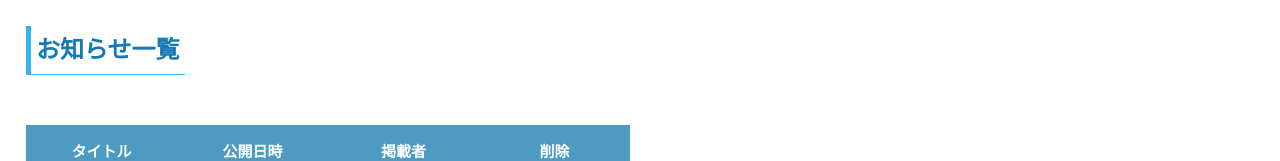
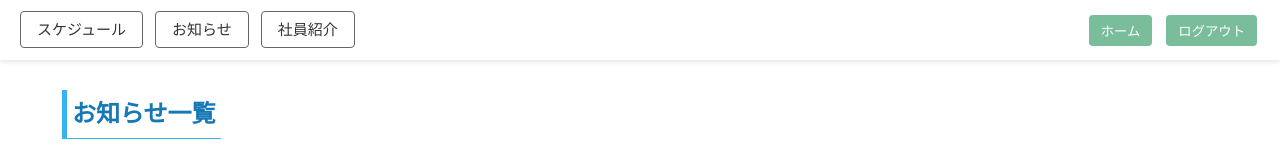
Before and after one commit to username123-debug/office-front, a Vue app: page /notice in a window 1280 px wide. Shown: the top 161 px of the page. Built offline with nearby package versions, Linux system fonts and the light colour scheme; no server answers.

Commit message:
app.vue整合(一度初期ログイン状態がtrueになる)

```diff
--- a/src/App.vue
+++ b/src/App.vue
@@ -1,6 +1,86 @@
-<!-- <template>
-  <div>
-    <header class="app-header">
+<script setup>
+import { onMounted, onUnmounted, ref, computed } from 'vue'
+import { useRoute, useRouter } from 'vue-router'
+import axios from 'axios'
+
+const router = useRouter()
+const route = useRoute()
+
+// ログイン状態を管理
+// 初期ログイン状態false
+// 初期値：trueにしてログイン状態をスキップ
+const isLoggedIn = ref(true)
+
+// 現在のページがスケジュール関連ページかを判定
+const isSchedulePage = computed(() =>
+  route.path.startsWith('/schedule') ||
+  route.path.startsWith('/overview') ||
+  route.path.startsWith('/calendar')
+)
+
+// 現在のページがログインページ（"/"）かを判定
+const isLoginPage = computed(() => route.path === '/')
+
+// サイドバー検索用キーワード
+const keyword = ref('')
+
+// 検索ボタンクリック時の遷移処理（名前で検索）
+const goSearch = () => {
+  router.push({ path: '/overview', query: { keyword: keyword.value } })
+}
+
+// ホームボタンクリック時の遷移処理
+const goHome = () => {
+  router.push({ name: 'Introduce' })
+}
+
+// ログアウトボタンクリック時の遷移処理
+const logout = () => {
+  router.push({ name: 'Login' })
+}
+
+// ブラウザバック検知用フラグ
+let firstLoad = true
+
+// ログイン成功時の処理
+function onLoginSuccess() {
+  isLoggedIn.value = true
+  router.push('/top') // ← ログイン後にTopPageへリダイレクト
+}
+
+// 初回読み込み時のブラウザバック対策
+onMounted(() => {
+  window.onpopstate = async () => {
+    if (!firstLoad) {
+      alert('ブラウザバックを検出しました。ログアウトします。')
+      try {
+        await axios.post('/logout', null, { withCredentials: true })
+      } catch (e) {
+        console.warn('ログアウト時エラー', e)
+      }
+      isLoggedIn.value = false
+      router.replace('/')
+    }
+    firstLoad = false
+  }
+})
+
+// ページ破棄時にリスナー解除
+onUnmounted(() => {
+  window.onpopstate = null
+})
+</script>
+
+<template>
+  <!-- ログイン前：ログインページ（login componentを描画） -->
+  <RouterView v-if="!isLoggedIn" v-slot="{ Component }">
+    <component :is="Component" @login-success="onLoginSuccess" />
+  </RouterView>
+
+  <!-- ログイン後：レイアウト付き全体画面 -->
+  <div v-else class="with-header">
+    <!-- ログインページ以外でヘッダーを表示 -->
+    <header v-if="!isLoginPage" class="app-header">
       <nav class="main-nav">
         <router-link to="/schedule">スケジュール</router-link>
         <router-link to="/notice">お知らせ</router-link>
@@ -11,8 +91,11 @@
         <router-link to="/"><button>ログアウト</button></router-link>
       </div>
     </header>
-    <div class="app-layout with-header">
-      <aside v-if="isSchedulePage" class="sidebar">
+
+    <!-- ヘッダーの下、全体レイアウト -->
+    <div class="app-layout">
+      <!-- スケジュール関連ページでのみサイドバー表示 -->
+      <aside v-if="isSchedulePage && !isLoginPage" class="sidebar">
         <h1>スケジュール管理</h1>
         <nav>
           <ul>
@@ -26,6 +109,8 @@
           </div>
         </nav>
       </aside>
+
+      <!-- メインコンテンツエリア -->
       <main class="main-content">
         <router-view />
       </main>
@@ -33,50 +118,33 @@
   </div>
 </template>
 
-<script setup>
-import { ref, computed } from 'vue'
-import { useRoute, useRouter } from 'vue-router'
-
-const route = useRoute()
-const router = useRouter()
-
-const isSchedulePage = computed(() =>
-  route.path.startsWith('/schedule') ||
-  route.path.startsWith('/overview') ||
-  route.path.startsWith('/calendar')
-)
-
-const keyword = ref('')
-
-const goSearch = () => {
-  router.push({ path: '/overview', query: { keyword: keyword.value } })
+<style scoped>
+/* アプリ全体レイアウト初期化 */
+html, body, #app {
+  height: 100%;
+  width: 100%;
+  margin: 0;
+  padding: 0;
 }
 
-const goHome = () => {
-  router.push({ name: 'Introduce' })
-}
-
-const logout = () => {
-  router.push({ name: 'Login' })
-}
-</script>
-
-<style scoped>
+/* ヘッダー設定 */
 .app-header {
   position: fixed;
   top: 0;
   left: 0;
   width: 100%;
   height: 60px;
-  background: rgba(255,255,255,0.9);
+  background: rgba(255, 255, 255, 0.9);
   backdrop-filter: blur(6px);
   display: flex;
   align-items: center;
   justify-content: space-between;
   padding: 0 20px;
-  box-shadow: 0 2px 4px rgba(0,0,0,0.1);
+  box-shadow: 0 2px 4px rgba(0, 0, 0, 0.1);
   z-index: 100;
 }
+
+/* ナビゲーションリンク */
 .main-nav a {
   margin-right: 12px;
   padding: 8px 16px;
@@ -88,11 +156,13 @@ const logout = () => {
 .main-nav a:hover {
   background: #f0f0f0;
 }
+
+/* ヘッダー右のボタン */
 .header-actions button {
   margin-left: 8px;
   padding: 6px 12px;
   border: none;
-  background: #79BD9A;
+  background: #79bd9a;
   color: white;
   border-radius: 4px;
   cursor: pointer;
@@ -100,18 +170,28 @@ const logout = () => {
 .header-actions button:hover {
   background: #67aa85;
 }
+
+/* ヘッダー分の余白を確保 */
 .with-header {
-  margin-top: 60px;
+  padding-top: 60px;
+  height: 100vh;
+  box-sizing: border-box;
 }
+
+/* 全体レイアウト構成 */
 .app-layout {
   display: flex;
-  min-height: calc(100vh - 60px);
+  height: 100%;
 }
+
+/* サイドバーのデザイン */
 .sidebar {
   width: 220px;
   background-color: #f5f5f5;
   padding: 20px;
   border-right: 1px solid #ccc;
+  flex-shrink: 0;
+  box-sizing: border-box;
 }
 .sidebar h1 {
   font-size: 18px;
@@ -133,6 +213,8 @@ const logout = () => {
 .sidebar nav a.router-link-exact-active {
   text-decoration: underline;
 }
+
+/* 検索エリア */
 .search-box {
   margin-top: 24px;
 }
@@ -155,117 +237,12 @@ const logout = () => {
 .search-box button:hover {
   background-color: #2563eb;
 }
+
+/* メイン表示部 */
 .main-content {
   flex: 1;
   padding: 20px;
+  box-sizing: border-box;
+  overflow: auto;
 }
-</style> -->
-
-
-<script setup>
-import { onMounted, onUnmounted, ref } from 'vue';
-import { useRouter, RouterLink, RouterView } from 'vue-router';
-import axios from 'axios';
-
-const router = useRouter();
-
-const isLoggedIn = ref(false); // 初期ログイン状態false
-
-let firstLoad = true;
-
-function onLoginSuccess(){
-  isLoggedIn.value = true;
-  // console.log('trueにしたぜ！！')
-}
-
-onMounted(() => {
-  window.onpopstate = async () => {
-    if (!firstLoad) {
-      alert('ブラウザバックを検出しました。ログアウトします。');
-      try {
-        await axios.post('/logout', null, { withCredentials: true });
-      } catch (e) {
-        console.warn('ログアウト時エラー', e);
-      }
-      router.replace('/');
-    }
-    firstLoad = false;
-  };
-});
-
-onUnmounted(() => {
-  window.onpopstate = null;
-});
-</script>
-
-<!-- <template>
-  <Login @login-success="onLoginSuccess" />
-  <header v-if="isLoggedIn">
-    <div class="wrapper">
-      <nav>
-        <RouterLink to="/">ログアウト</RouterLink>
-        <RouterLink to="/schedule">スケジュール</RouterLink>
-        <RouterLink to="/notice">お知らせ</RouterLink>
-        <RouterLink to="/bio">社員紹介</RouterLink>
-      </nav>
-    </div>
-  </header>
-  <main>
-    <RouterView />
-  </main>
-</template> -->
-
-<template>
-  <header v-if="isLoggedIn">
-    <div class="wrapper">
-      <nav>
-        <RouterLink to="/">ログアウト</RouterLink>
-        <RouterLink to="/schedule">スケジュール</RouterLink>
-        <RouterLink to="/notice">お知らせ</RouterLink>
-        <RouterLink to="/bio">社員紹介</RouterLink>
-      </nav>
-    </div>
-  </header>
-
-  <!-- RouterViewのv-slotでComponentを受け取ってイベントを渡す -->
-  <main>
-    <RouterView v-slot="{ Component }">
-      <component :is="Component" @login-success="onLoginSuccess" />
-    </RouterView>
-  </main>
-</template>
-
-<style>
-  html,
-  body,
-  #app {
-    height: 100%;
-    width: 100%;
-    margin: 0;
-    padding: 0;
-  }
-
-
-  .app-layout {
-    min-height: 100vh;
-    width: 100%;
-    display: flex;
-    flex-direction: column;
-  }
-
-  header {
-    /* もともとのスタイル */
-    width: 100%;
-    background-color: #fff;
-    border-bottom: 1px solid #ccc;
-    flex-shrink: 0;
-    /* ヘッダーが縮まないように */
-  }
-
-  main {
-    flex-grow: 1;
-    width: 100%;
-    padding: 1rem;
-    box-sizing: border-box;
-  }
 </style>
--- a/src/views/Login/LoginView.vue
+++ b/src/views/Login/LoginView.vue
@@ -86,7 +86,7 @@ const login = async () => {
       console.log("管理者のページに遷移");
     } else {
       // 一般ユーザーの場合、トップページへ遷移
-      router.push("/home");
+      router.push("/top");
       console.log("一般ユーザーのページに遷移");
     }
   } catch (error) {
```
